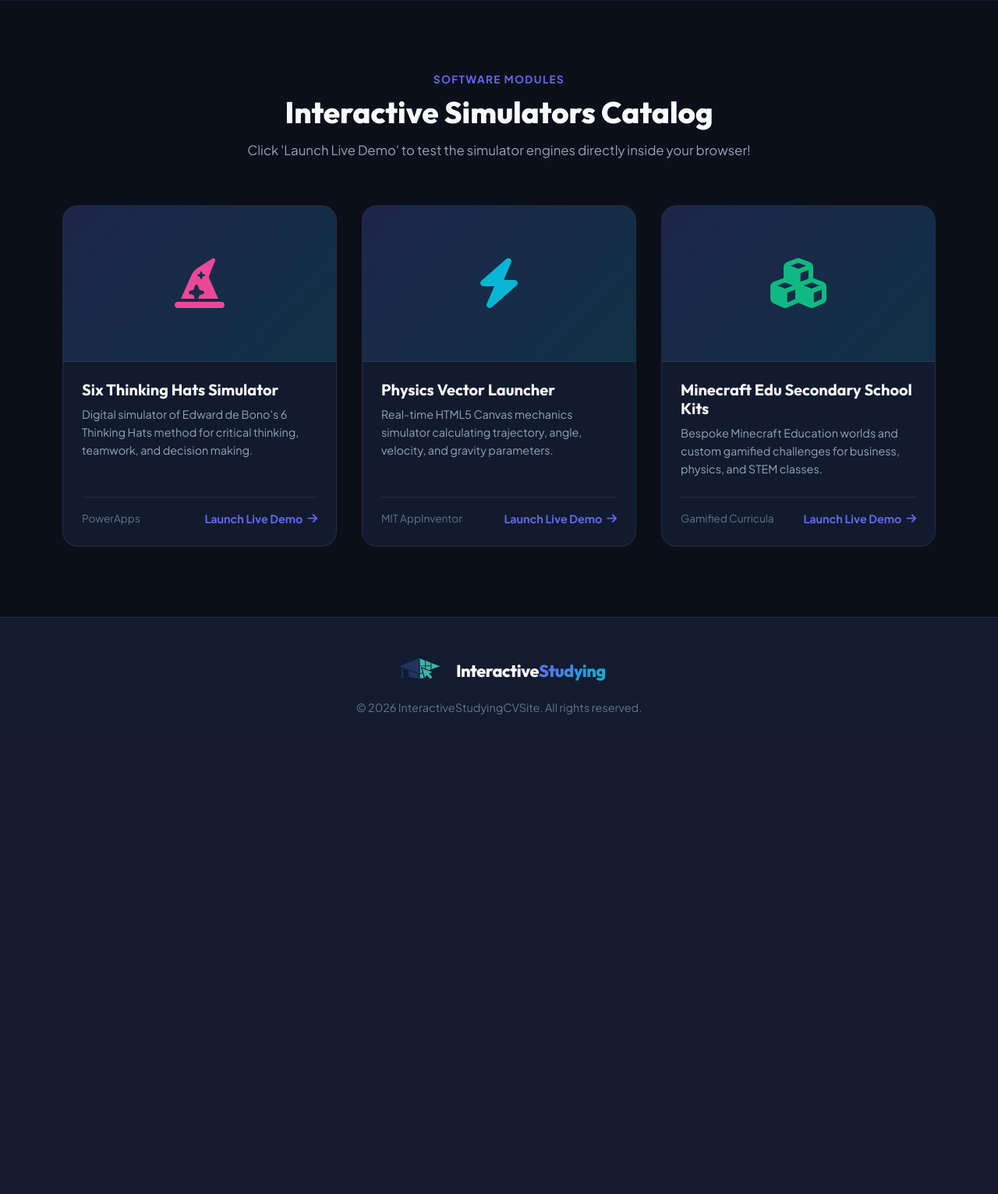
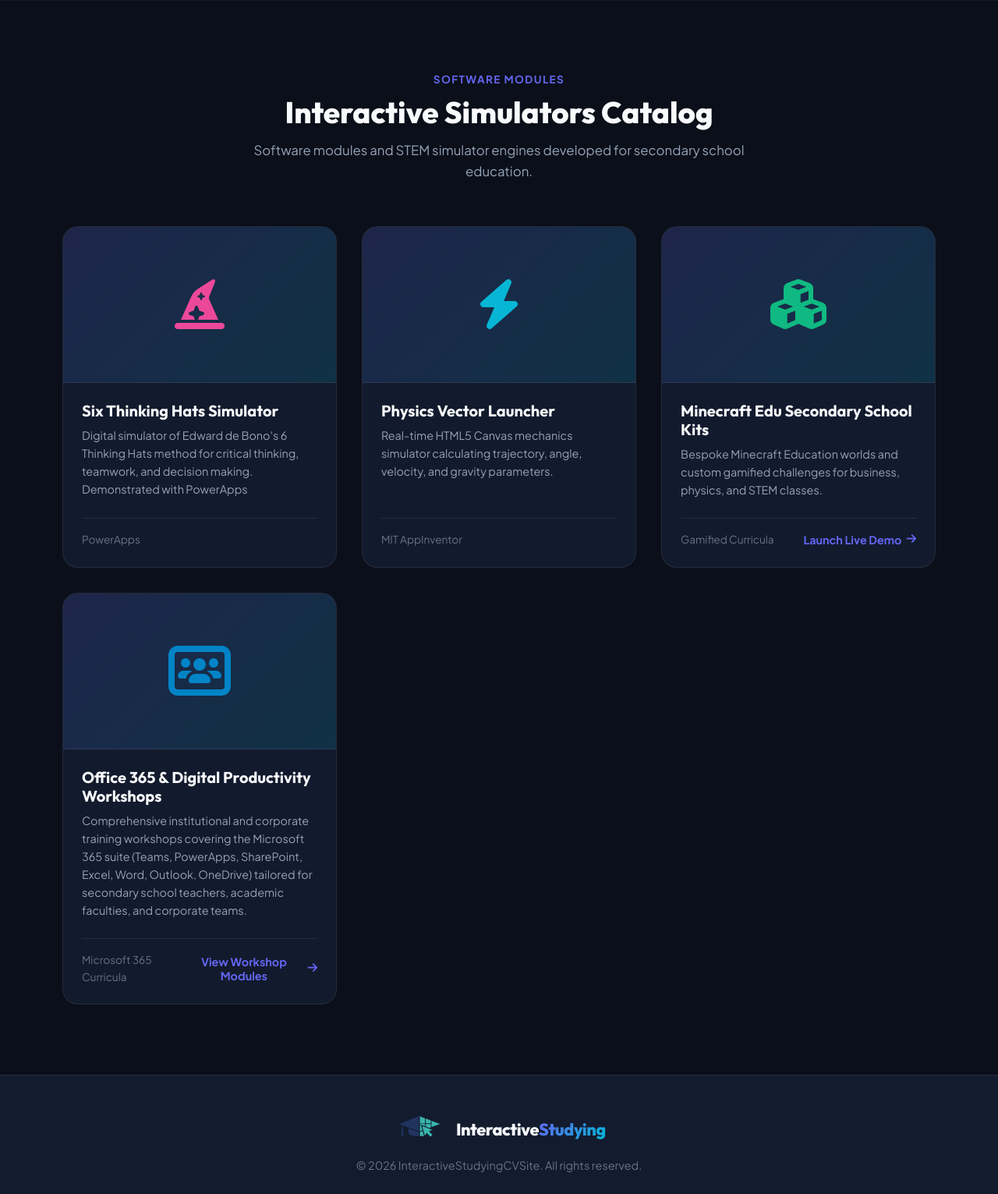
Before and after one commit to CraftyDGE/InteractiveStudyingCVSite, a PHP site: page /projects.php in a window 1280 px wide. Shown: the part 931-2462 px from the top of the page at 78% size. Before the commit the page ends 1848 px from the top, so only its background shows below. Run offline with PHP 8.4, Linux system fonts and the light colour scheme.

Commit message:
Add Office 365 & Digital Productivity Workshops feature plan and live implementation

```diff
--- a/ceo.php
+++ b/ceo.php
@@ -125,7 +125,6 @@
         <div class="timeline-item">
           <div class="timeline-dot"></div>
           <div class="timeline-card">
-            <div class="timeline-date">2024 – PRESENT</div>
             <h3 class="timeline-title" data-en="Teaching Assistant (Digital Business & Innovations)" data-bg="Преподавателски Асистент (Дигитален Бизнес и Иновации)">Teaching Assistant (Digital Business & Innovations)</h3>
             <div class="timeline-company">FEBA, Sofia University "St. Kliment Ohridski"</div>
             <ul class="timeline-bullets">
--- a/contact.php
+++ b/contact.php
@@ -139,6 +139,7 @@ if ($_SERVER['REQUEST_METHOD'] === 'POST') {
             <label style="display: block; font-weight: 700; margin-bottom: 0.5rem; font-size: 0.9rem;" data-en="Inquiry Category" data-bg="Категория Запитване">Inquiry Category</label>
             <select name="category" style="width: 100%; padding: 12px 16px; border-radius: var(--radius-md); background: var(--bg-primary); border: 1px solid var(--border-color); color: var(--text-primary); font-family: inherit;">
               <option value="Custom Gamification" data-en="Secondary School Custom Gamification" data-bg="Геймификация за Средни Училища">Secondary School Custom Gamification</option>
+              <option value="Office 365 Training" data-en="Office 365 & Digital Productivity Training" data-bg="Обучение по Office 365 и Дигитална Производителност">Office 365 & Digital Productivity Training</option>
               <option value="FEBA Collaboration" data-en="FEBA Academic Collaboration" data-bg="СУ Академично Сътрудничество">FEBA Academic Collaboration</option>
               <option value="General Inquiry" data-en="General Inquiry" data-bg="Общо Запитване">General Inquiry</option>
             </select>
--- a/projects.php
+++ b/projects.php
@@ -57,8 +57,8 @@
       <div class="section-header">
         <div class="section-tag" data-en="Software Modules" data-bg="Софтуерни Модули">Software Modules</div>
         <h2 class="section-title" data-en="Interactive Simulators Catalog" data-bg="Каталог с Интерактивни Симулатори">Interactive Simulators Catalog</h2>
-        <p class="section-subtitle" data-en="Click 'Launch Live Demo' to test the simulator engines directly inside your browser!" data-bg="Натиснете 'Стартирай Демо', за да тествате симулаторите директно в браузъра!">
-          Click 'Launch Live Demo' to test the simulator engines directly inside your browser!
+        <p class="section-subtitle" data-en="Software modules and STEM simulator engines developed for secondary school education." data-bg="Софтуерни модули и STEM симулационни системи, разработени за средното образование.">
+          Software modules and STEM simulator engines developed for secondary school education.
         </p>
       </div>
 
@@ -70,14 +70,11 @@
           </div>
           <div class="project-body">
             <h3 class="project-title" data-en="Six Thinking Hats Simulator" data-bg="Симулатор Шест Мислещи Шапки">Six Thinking Hats Simulator</h3>
-            <p class="project-desc" data-en="Digital simulator of Edward de Bono's 6 Thinking Hats method for critical thinking, teamwork, and decision making." data-bg="Симулатор на метода на Едуард де Боно за критично мислене, екипна работа и вземане на решения.">
-              Digital simulator of Edward de Bono's 6 Thinking Hats method for critical thinking, teamwork, and decision making.
+            <p class="project-desc" data-en="Digital simulator of Edward de Bono's 6 Thinking Hats method for critical thinking, teamwork, and decision making. Demonstrated with PowerApps" data-bg="Симулатор на метода на Едуард де Боно за критично мислене, екипна работа и вземане на решения. Демонстрирано с PowerApps">
+              Digital simulator of Edward de Bono's 6 Thinking Hats method for critical thinking, teamwork, and decision making. Demonstrated with PowerApps
             </p>
             <div class="project-footer">
               <span style="font-size: 0.85rem; color: var(--text-muted);">PowerApps</span>
-              <button class="demo-btn" onclick="openSimulator('hats')">
-                <span data-en="Launch Live Demo" data-bg="Стартирай Демо">Launch Live Demo</span> <i class="fa-solid fa-arrow-right"></i>
-              </button>
             </div>
           </div>
         </div>
@@ -94,9 +91,6 @@
             </p>
             <div class="project-footer">
               <span style="font-size: 0.85rem; color: var(--text-muted);">MIT AppInventor</span>
-              <button class="demo-btn" onclick="openSimulator('physics')">
-                <span data-en="Launch Live Demo" data-bg="Стартирай Демо">Launch Live Demo</span> <i class="fa-solid fa-arrow-right"></i>
-              </button>
             </div>
           </div>
         </div>
@@ -113,8 +107,27 @@
             </p>
             <div class="project-footer">
               <span style="font-size: 0.85rem; color: var(--text-muted);">Gamified Curricula</span>
-              <button class="demo-btn" onclick="openSimulator('stem')">
+              <button class="demo-btn" onclick="openSimulator('minecraft')">
                 <span data-en="Launch Live Demo" data-bg="Стартирай Демо">Launch Live Demo</span> <i class="fa-solid fa-arrow-right"></i>
+              </button>
+            </div>
+          </div>
+        </div>
+
+        <!-- Project 4: Office 365 & Digital Productivity Workshops -->
+        <div class="project-card">
+          <div class="project-thumb">
+            <i class="fa-solid fa-users-rectangle" style="color: #0284c7;"></i>
+          </div>
+          <div class="project-body">
+            <h3 class="project-title" data-en="Office 365 & Digital Productivity Workshops" data-bg="Обучения по Office 365 и Дигитална Производителност">Office 365 & Digital Productivity Workshops</h3>
+            <p class="project-desc" data-en="Comprehensive institutional and corporate training workshops covering the Microsoft 365 suite (Teams, PowerApps, SharePoint, Excel, Word, Outlook, OneDrive) tailored for secondary school teachers, academic faculties, and corporate teams." data-bg="Институционални и корпоративни практически обучения за пакета Microsoft 365 (Teams, PowerApps, SharePoint, Excel, Word, Outlook, OneDrive), пригодени за преподаватели в средни училища, академични екипи и бизнес среди.">
+              Comprehensive institutional and corporate training workshops covering the Microsoft 365 suite (Teams, PowerApps, SharePoint, Excel, Word, Outlook, OneDrive) tailored for secondary school teachers, academic faculties, and corporate teams.
+            </p>
+            <div class="project-footer">
+              <span style="font-size: 0.85rem; color: var(--text-muted);">Microsoft 365 Curricula</span>
+              <button class="demo-btn" onclick="openSimulator('o365')">
+                <span data-en="View Workshop Modules" data-bg="Виж Обучителни Модули">View Workshop Modules</span> <i class="fa-solid fa-arrow-right"></i>
               </button>
             </div>
           </div>
--- a/script.js
+++ b/script.js
@@ -183,6 +183,40 @@ function openSimulator(type) {
         </a>
       </div>
     `;
+  } else if (type === 'o365') {
+    const lang = document.documentElement.getAttribute('lang') || 'en';
+    title.innerText = lang === 'bg' ? 'Обучения за Office 365 и Дигитална Производителност' : 'Office 365 & Digital Productivity Workshops';
+    subtitle.innerText = lang === 'bg' ? 'Преглед на обучителните модули за училища и организации' : 'Interactive overview of training modules for educational and corporate entities';
+    body.innerHTML = `
+      <div style="display: flex; flex-direction: column; gap: 1rem; text-align: left;">
+        <div style="background: var(--bg-primary); padding: 1.2rem; border-radius: var(--radius-md); border: 1px solid var(--border-color);">
+          <h4 style="color: #0284c7; margin-bottom: 0.4rem; font-size: 1.05rem;">
+            <i class="fa-solid fa-graduation-cap"></i> ${lang === 'bg' ? 'Модул 1: Интеграция в Училищна Среда (Teams & SharePoint)' : 'Module 1: Educational Integration (Teams & SharePoint)'}
+          </h4>
+          <p style="font-size: 0.88rem; color: var(--text-secondary);">
+            ${lang === 'bg'
+              ? 'Обучения за учители и администратори за създаване на дигитални класни стаи, споделяне на ресурси и провеждане на онлайн и хибридни уроци.'
+              : 'Train-the-trainer workshops for educators and staff to manage digital classrooms, collaborative document hubs, and hybrid assignment workflows.'}
+          </p>
+        </div>
+
+        <div style="background: var(--bg-primary); padding: 1.2rem; border-radius: var(--radius-md); border: 1px solid var(--border-color);">
+          <h4 style="color: #0284c7; margin-bottom: 0.4rem; font-size: 1.05rem;">
+            <i class="fa-solid fa-chart-line"></i> ${lang === 'bg' ? 'Модул 2: Автоматизация & Low-Code (PowerApps & Excel)' : 'Module 2: Business Automation & Low-Code (PowerApps & Excel)'}
+          </h4>
+          <p style="font-size: 0.88rem; color: var(--text-secondary);">
+            ${lang === 'bg'
+              ? 'Практически умения за създаване на училищни/бизнес приложения с PowerApps и сложни анализи и автоматизация в Excel.'
+              : 'Hands-on creation of custom low-code forms and school management apps via PowerApps, paired with advanced data analytics in Excel.'}
+          </p>
+        </div>
+
+        <a href="contact.php" class="btn btn-primary" style="justify-content: center; margin-top: 0.5rem;">
+          <i class="fa-solid fa-envelope"></i>
+          <span>${lang === 'bg' ? 'Заяви Обучение за Вашата Институция' : 'Request Workshop for Your Institution'}</span>
+        </a>
+      </div>
+    `;
   }
 }
 
```
Also changed, not shown: ceo.html (+131 -48 lines), contact.html (+5 -5 lines), office365_training_feature_plan.md (added, +108 -0 lines), projects.html (+94 -39 lines).
